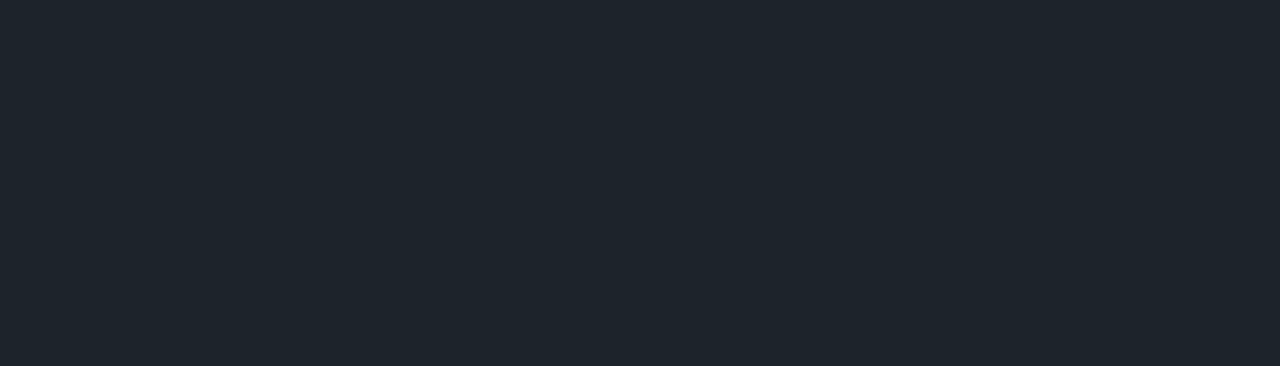
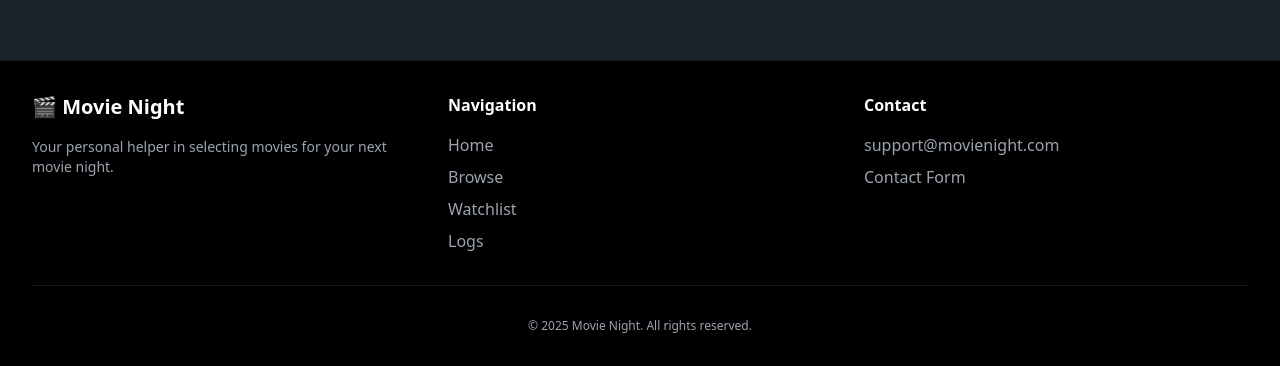
Before and after one commit to BrendanDasilva/MovieNightApp, a React (Vite) app: page /browse in a window 1280 px wide. Shown: the part 740-1106 px from the top of the page. Before the commit the page ends 800 px from the top, so only its background shows below. Built offline with nearby package versions, Linux system fonts and the light colour scheme; sample sign-in values are in the browser's storage.

Commit message:
added a basic footer - applied only on home and browse for now, will add to the rest of the pages later

```diff
--- a/src/components/Footer.jsx
+++ b/src/components/Footer.jsx
@@ -0,0 +1,107 @@
+import React from "react";
+
+const Footer = () => {
+  return (
+    <footer className="bg-black border-t border-[#14181c] mt-auto">
+      <div className="max-w-7xl mx-auto px-4 sm:px-6 lg:px-8 py-8">
+        <div className="grid grid-cols-1 md:grid-cols-3 gap-8">
+          {/* Logo Section */}
+          <div className="flex flex-col items-center md:items-start">
+            <div className="flex items-center space-x-2">
+              <span className="text-white font-bold text-xl">
+                🎬 Movie Night
+              </span>
+            </div>
+            <p className="mt-4 text-sm text-gray-400 text-center md:text-left">
+              Your personal helper in selecting movies for your next movie
+              night.
+            </p>
+          </div>
+
+          {/* Navigation Links */}
+          <div className="flex flex-col items-center md:items-start">
+            <h3 className="text-white font-semibold mb-4">Navigation</h3>
+            <div className="flex flex-col items-center md:items-start space-y-2">
+              <a
+                href="/"
+                className="text-gray-400 hover:text-white transition-colors"
+              >
+                Home
+              </a>
+              <a
+                href="/browse"
+                className="text-gray-400 hover:text-white transition-colors"
+              >
+                Browse
+              </a>
+              <a
+                href="/watchlist"
+                className="text-gray-400 hover:text-white transition-colors"
+              >
+                Watchlist
+              </a>
+              <a
+                href="/logs"
+                className="text-gray-400 hover:text-white transition-colors"
+              >
+                Logs
+              </a>
+            </div>
+          </div>
+
+          {/* Contact Section */}
+          <div className="flex flex-col items-center md:items-start">
+            <h3 className="text-white font-semibold mb-4">Contact</h3>
+            <div className="flex flex-col items-center md:items-start space-y-2">
+              <a
+                href="mailto:support@cineselections.com"
+                className="text-gray-400 hover:text-white transition-colors"
+              >
+                support@movienight.com
+              </a>
+              <a
+                href="/contact"
+                className="text-gray-400 hover:text-white transition-colors"
+              >
+                Contact Form
+              </a>
+              <div className="flex space-x-4 mt-2">
+                <a href="#" className="text-gray-400 hover:text-white">
+                  <span className="sr-only">Twitter</span>
+                  <svg
+                    className="h-5 w-5"
+                    fill="currentColor"
+                    viewBox="0 0 24 24"
+                    aria-hidden="true"
+                  >
+                    {/* Twitter icon */}
+                  </svg>
+                </a>
+                <a href="#" className="text-gray-400 hover:text-white">
+                  <span className="sr-only">GitHub</span>
+                  <svg
+                    className="h-5 w-5"
+                    fill="currentColor"
+                    viewBox="0 0 24 24"
+                    aria-hidden="true"
+                  >
+                    {/* GitHub icon */}
+                  </svg>
+                </a>
+              </div>
+            </div>
+          </div>
+        </div>
+
+        {/* Copyright */}
+        <div className="mt-8 border-t border-[#14181c] pt-8">
+          <p className="text-xs text-gray-400 text-center">
+            © {new Date().getFullYear()} Movie Night. All rights reserved.
+          </p>
+        </div>
+      </div>
+    </footer>
+  );
+};
+
+export default Footer;
--- a/src/pages/Browse.jsx
+++ b/src/pages/Browse.jsx
@@ -3,6 +3,7 @@
 import SearchBox from "../components/SearchBox";
 import MovieModal from "../components/MovieModal";
 import LoadingDots from "../components/LoadingDots";
+import Footer from "../components/Footer";
 
 const Browse = () => {
   const [searchQuery, setSearchQuery] = useState("");
@@ -32,6 +33,7 @@
   }, [searchQuery]);
 
   return (
+    <div>
       <div className="min-h-screen p-8 pt-16">
         <div className="max-w-6xl mx-auto">
           {/* Search Container */}
@@ -85,6 +87,8 @@
           )}
         </div>
       </div>
+      <Footer />
+    </div>
   );
 };
 
--- a/src/pages/Home.jsx
+++ b/src/pages/Home.jsx
@@ -4,6 +4,8 @@
 import TrendingMovies from "../components/TrendingMovies";
 import GenreSpotlight from "../components/GenreSpotlight";
 import MovieModal from "../components/MovieModal";
+import LatestNews from "../components/LatestNews";
+import Footer from "../components/Footer";
 
 const Home = () => {
   const [latestLog, setLatestLog] = useState(null);
@@ -21,9 +23,9 @@
     return saved ? JSON.parse(saved) : ["", "", ""];
   });
 
-  // const [news, setNews] = useState([]);
-  // const [loadingNews, setLoadingNews] = useState(true);
-  // const [newsError, setNewsError] = useState(null);
+  const [news, setNews] = useState([]);
+  const [loadingNews, setLoadingNews] = useState(true);
+  const [newsError, setNewsError] = useState(null);
 
   useEffect(() => {
     localStorage.setItem("selectedPosters", JSON.stringify(selectedPosters));
@@ -87,19 +89,19 @@
     fetchActionMovies();
   }, []);
 
-  // useEffect(() => {
-  //   const fetchNews = async () => {
-  //     try {
-  //       const res = await axios.get("/api/news");
-  //       setNews(res.data);
-  //     } catch (err) {
-  //       setNewsError(err.response?.data?.error || err.message);
-  //     } finally {
-  //       setLoadingNews(false);
-  //     }
-  //   };
-  //   fetchNews();
-  // }, []);
+  useEffect(() => {
+    const fetchNews = async () => {
+      try {
+        const res = await axios.get("/api/news");
+        setNews(res.data);
+      } catch (err) {
+        setNewsError(err.response?.data?.error || err.message);
+      } finally {
+        setLoadingNews(false);
+      }
+    };
+    fetchNews();
+  }, []);
 
   return (
     <div className="min-h-screen flex flex-col items-center">
@@ -196,7 +198,7 @@
         )}
       </div>
 
-      {/* <div className="w-full max-w-5xl mb-8 px-4 py-10 bg-[#202830] text-white rounded shadow">
+      <div className="w-full max-w-5xl mb-8 px-4 py-10 bg-[#202830] text-white rounded shadow">
         <div className="flex justify-between items-center mb-6">
           <h2 className="text-2xl font-bold">Latest Movie News</h2>
         </div>
@@ -210,7 +212,7 @@
         ) : (
           <LatestNews articles={news} />
         )}
-      </div> */}
+      </div>
 
       {selectedMovie && (
         <MovieModal
@@ -222,6 +224,7 @@
           canAdd={selectedPosters.includes("")}
         />
       )}
+      <Footer />
     </div>
   );
 };
```
Lines whose indentation alone changed are shown as unchanged.
